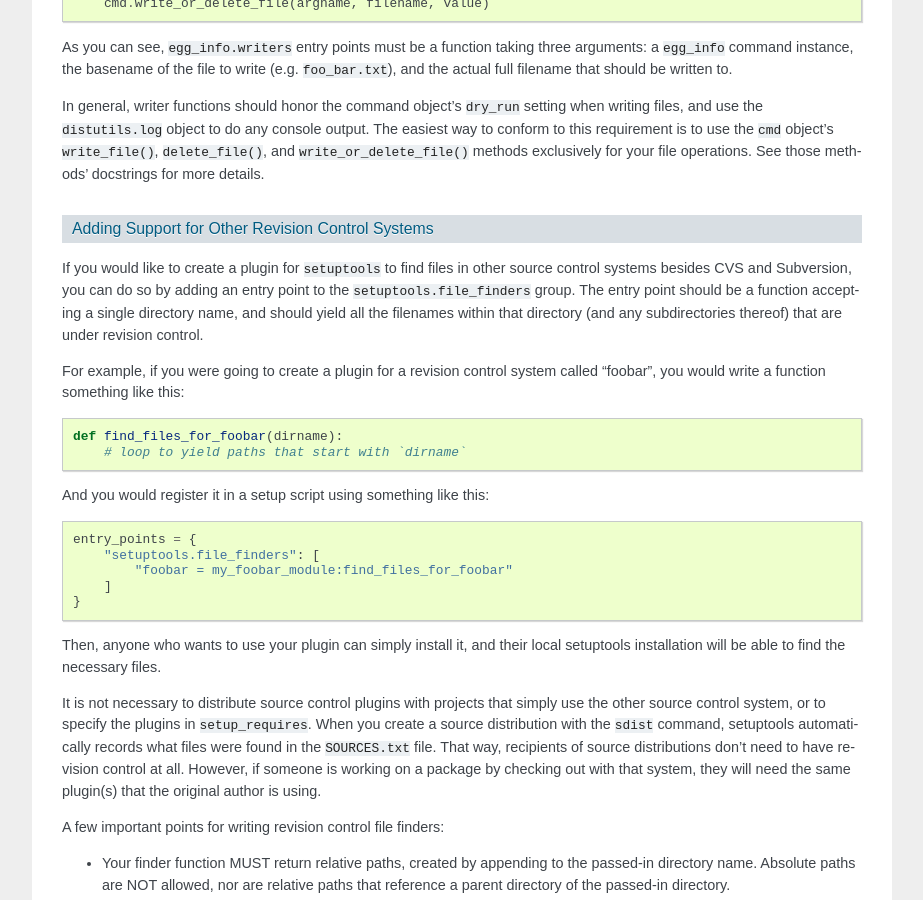
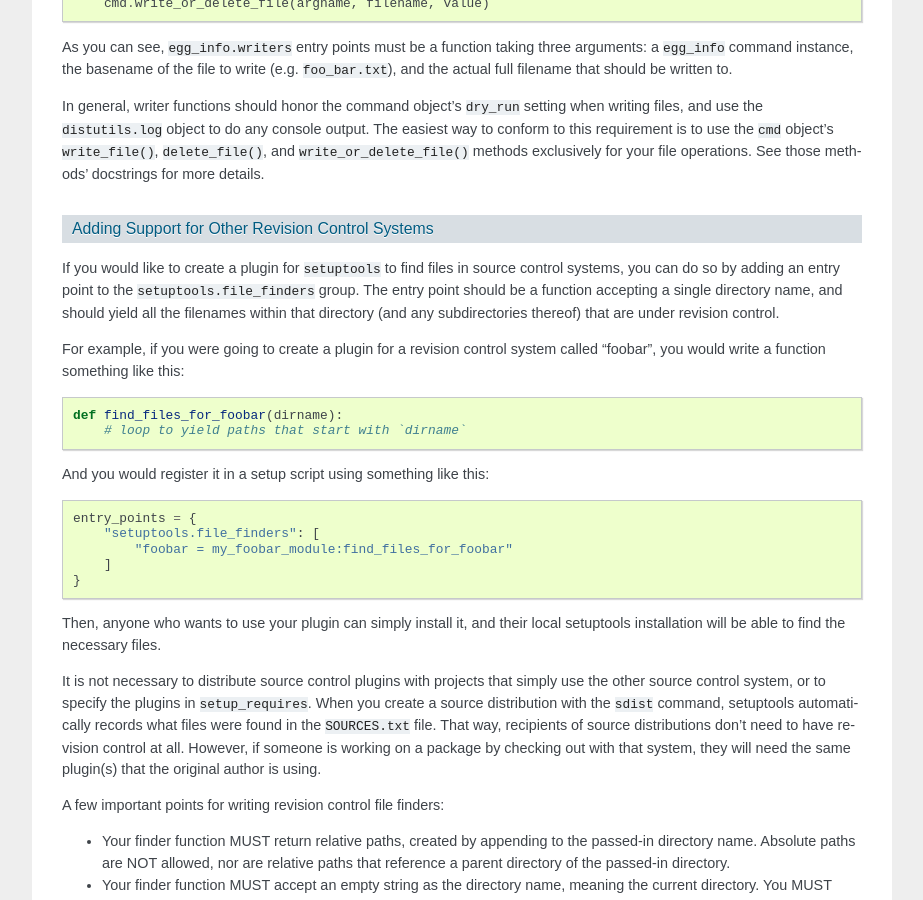
Before and after one commit to Distrotech/setuptools, a Sphinx documentation site: the page built from docs/setuptools.txt, in a window 1280 px wide and 900 px high, scrolled down 39278 px. Shown: the whole window, without its empty margins (198-1121 px from the left). Built offline with Sphinx 7.4.7, drawn with Linux system fonts in a browser that asks for light colours; the version number is read from the project's files by our own code.

Commit message:
Update documentation to reflect no integrated SCM support.

```diff
--- a/docs/setuptools.txt
+++ b/docs/setuptools.txt
@@ -2595,8 +2595,8 @@ those methods' docstrings for more details.
 Adding Support for Other Revision Control Systems
 -------------------------------------------------
 
-If you would like to create a plugin for ``setuptools`` to find files in other
-source control systems besides CVS and Subversion, you can do so by adding an
+If you would like to create a plugin for ``setuptools`` to find files in
+source control systems, you can do so by adding an
 entry point to the ``setuptools.file_finders`` group.  The entry point should
 be a function accepting a single directory name, and should yield
 all the filenames within that directory (and any subdirectories thereof) that
```
